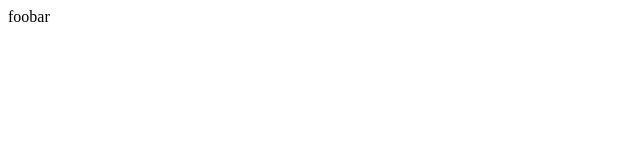
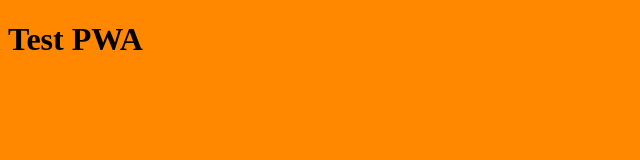
Before and after one commit to quxbaz/test-pwa, a website: page public/index.html in a window 1280 px wide. Shown: the whole page, without its empty margins (0-640 px from the left). Drawn offline with Linux system fonts and the light colour scheme.

Commit message:
index file, stylesheet.

```diff
--- a/public/index.html
+++ b/public/index.html
@@ -1 +1,13 @@
-foobar
+<!DOCTYPE html>
+<html>
+  <head>
+    <link rel="manifest" href="/manifest.json">
+    <link rel="stylesheet" href="./style.css">
+    <title>Test PWA</title>
+  </head>
+  <body>
+    <div id="Main">
+      <h1>Test PWA</h1>
+    </div>
+  </body>
+</html>
--- /dev/null
+++ b/public/style.css
@@ -0,0 +1,3 @@
+body {
+  background: #ff8800;
+}
```
